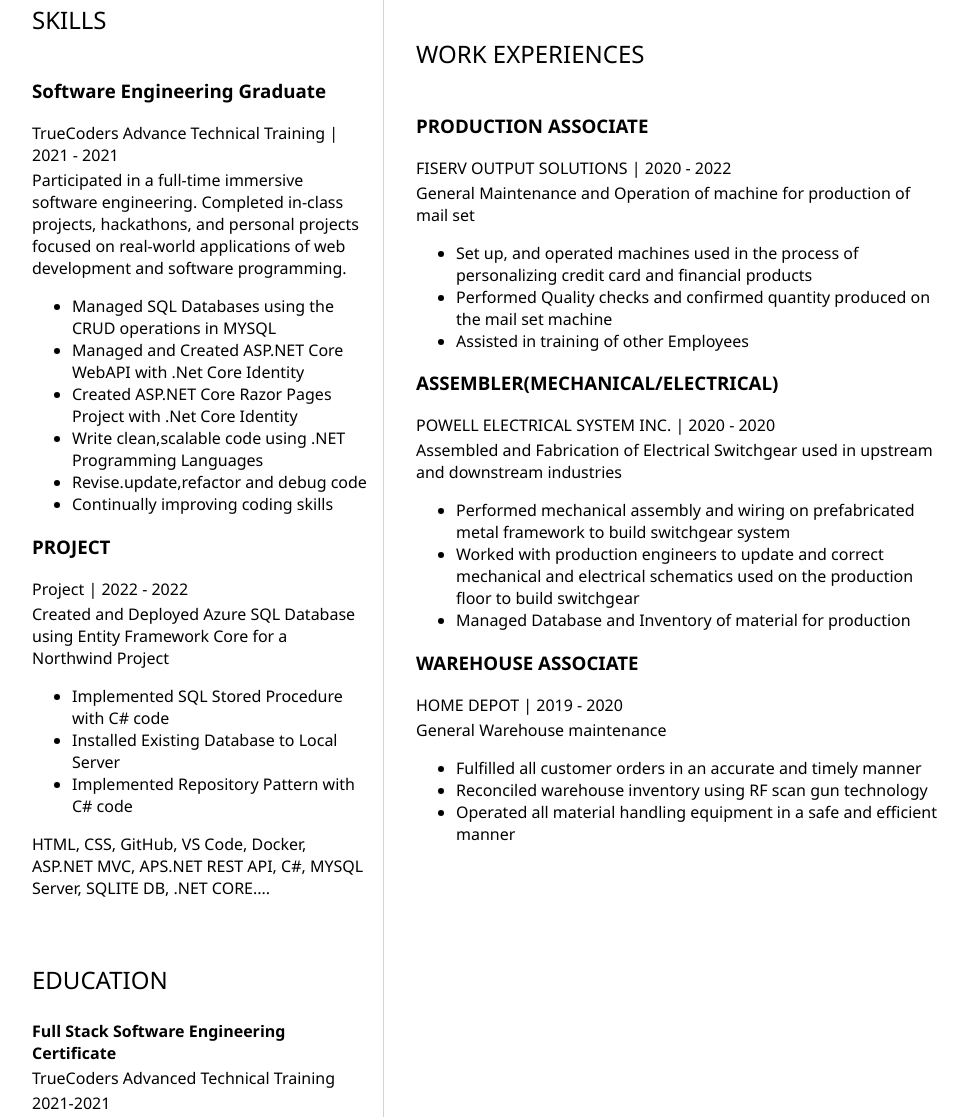
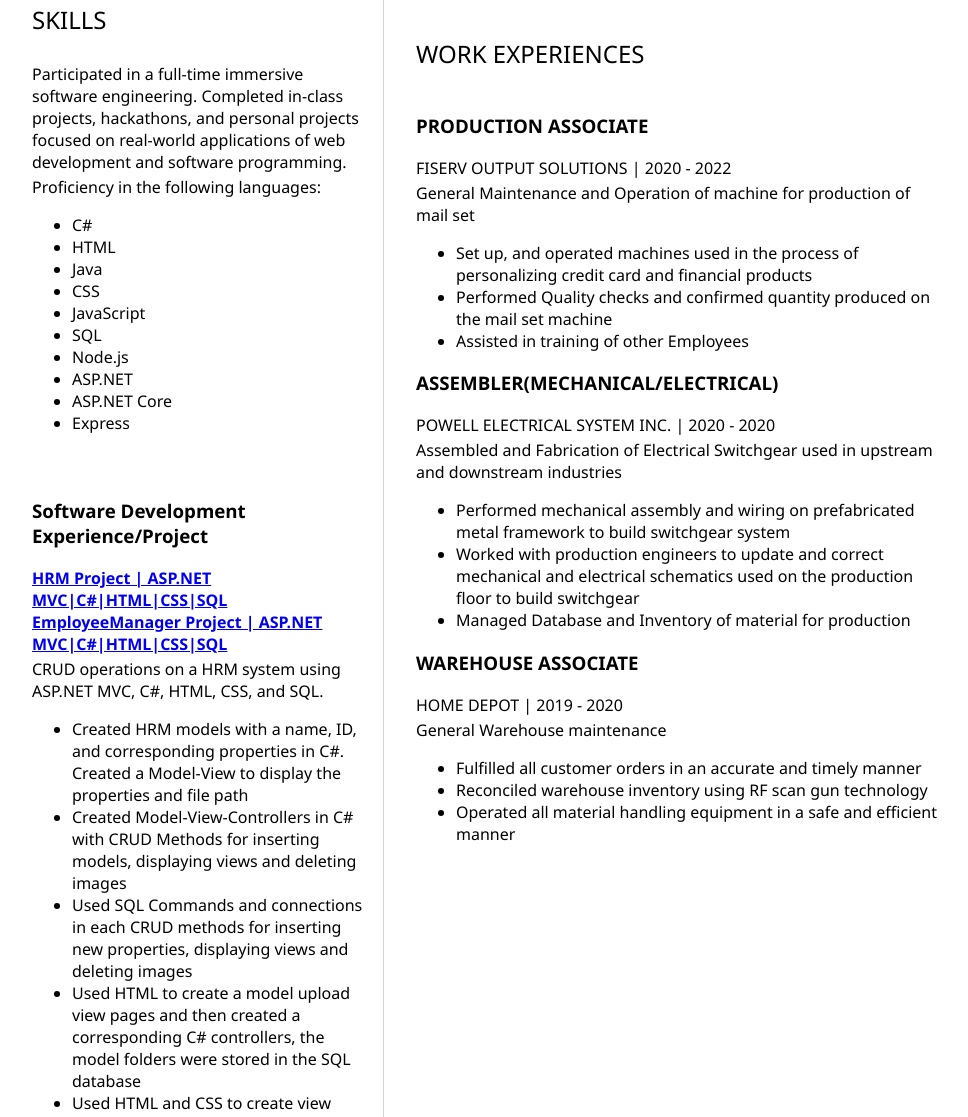
Before and after one commit to olu76/Best-Resume-Ever, a plain HTML site: page index.html in a window 1280 px wide. Shown: the part 583-1700 px from the top of the page, without its empty margins (160-1128 px from the left). Drawn offline with Linux system fonts and the light colour scheme.

Commit message:
Add resume content
Signed-off-by: olumide azeez afolabi <midas44000@yahoo.com>

```diff
--- a/index.html
+++ b/index.html
@@ -36,37 +36,53 @@
 				</section>
 				<section>
 					<h2>SKILLS</h2>
-					<h3><b>Software Engineering Graduate</b></h3>
-<p>
-		TrueCoders Advance Technical Training | 2021 - 2021
-</p>
 
-<p>
-		Participated in a full-time immersive software engineering. Completed in-class projects, hackathons, and personal projects focused on real-world applications of web development and software programming.
-</p>
+					<p>
+						Participated in a full-time immersive software engineering. Completed in-class projects, hackathons, and personal projects focused on real-world applications of web development and software programming.
+
+				</p>
+				<p>
+					Proficiency in the following languages:
+					<ul>
+						<li>C#</li>
+						<li>HTML</li>
+						<li>Java</li>
+						<li>CSS</li>
+						<li>JavaScript</li>
+						<li>SQL</li>
+						<li>Node.js</li>
+						<li>ASP.NET</li>
+						<li>ASP.NET Core</li>
+						<li>Express</li>
+
+					</ul>
+				</p>
+
+				</section>
+				<section>
+					<h3><b>Software Development Experience/Project</b></h3>
+					<p>
+					<a href="https://github.com/olu76/HROnboardingForm">
+						<b>HRM Project | ASP.NET MVC|C#|HTML|CSS|SQL</b>
+					</a>
+					<a href="https://github.com/olu76/Employee-Manager">
+						<b>EmployeeManager Project | ASP.NET MVC|C#|HTML|CSS|SQL</b>
+					</a>
+					</p>
+					<p>CRUD operations on a HRM system using ASP.NET MVC, C#, HTML, CSS, and SQL.</p>
+
+
+
+
 <ul>
-		<li>Managed SQL Databases using the CRUD operations in MYSQL</li>
-		<li>Managed and Created ASP.NET Core WebAPI with .Net Core Identity</li>
-		<li>Created ASP.NET Core Razor Pages Project with .Net Core Identity</li>
-		<li>Write clean,scalable code using .NET Programming Languages</li>
-		<li>Revise.update,refactor and debug code</li>
-		<li>Continually improving coding skills</li>
+		<li>Created HRM models with a name, ID, and corresponding properties in C#. Created a Model-View to display the properties and file path </li>
+		<li>Created Model-View-Controllers in C# with CRUD Methods for inserting models, displaying views and deleting images</li>
+		<li>Used SQL Commands and connections in each CRUD methods for inserting new properties, displaying views and deleting images</li>
+		<li>Used HTML to create a model upload view pages and then created a corresponding C# controllers, the model folders were stored in the SQL database</li>
+		<li>Used HTML and CSS to create view pages with a page for displaying a grid of models. Created corresponding controllers for the grid page.</li>
 </ul>
 
-<h3><b>PROJECT</b></h3>
-<p>
-		Project | 2022 - 2022
-</p>
-<p>
-		Created and Deployed Azure SQL Database using Entity Framework Core for a Northwind Project
-</p>
-<ul>
-		<li>Implemented SQL Stored Procedure with C# code</li>
-		<li>Installed Existing Database to Local Server</li>
-		<li>Implemented Repository Pattern with C# code</li>
-</ul>
 
-<p>HTML, CSS, GitHub, VS Code, Docker, ASP.NET MVC, APS.NET REST API, C#, MYSQL Server, SQLITE DB, .NET CORE....</p>
 				</section>
 				<section>
 					<h2>EDUCATION</h2>
@@ -75,15 +91,27 @@
             TrueCoders Advanced Technical Training
           </p>
           <p>
-            2021-2021
+           Oct. 2021-Dec.2021
           </p>
+		  <p>
+			<b>Birmingham. Alabama</b>
+<ul>
+		<li>Project-based training in programming languages and other technical skills, such as SQL,C#,.NETCore,Java,Git,ASP.NET MVC,HTML,CSS, And JavaScript</li>
+		<li>These skills were developed by building multiple C# and SQL projects in Visual Studio and Visual Studio Code</li>
+		<li>C# and SQL Projects were tracked in Git and GitHub for source control</li>
+		<li>This training culminated to a full time role job placement for a software engineering role</li>
+</ul>
+				</section>
+				<section>
 					<b>Mechanical Engineering Technology</b>
+
 	<p>
 		Yaba College Of Technology
 	</p>
 	<p>
 		2000-2004
 	</p>
+	<p><b>Lagos. Nigeria.</b></p>
 				</section>
 			</article>
 			<article id="mainRight">
```
